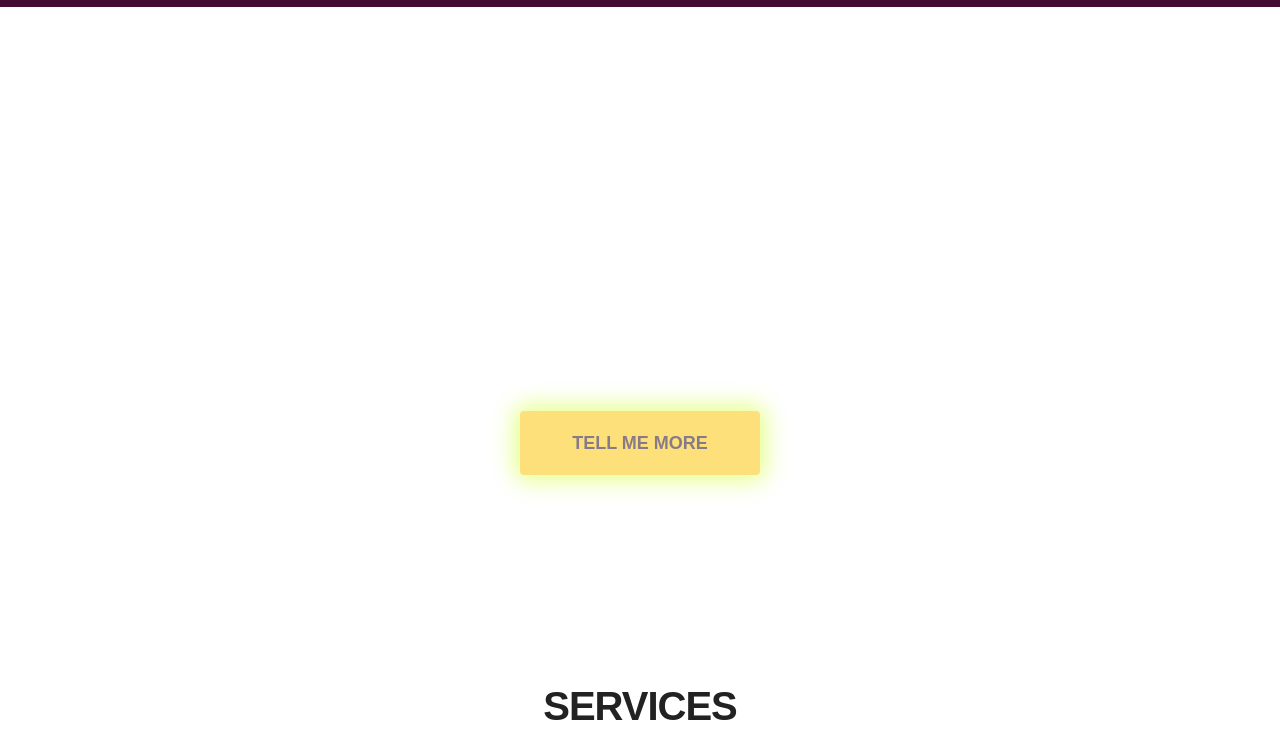
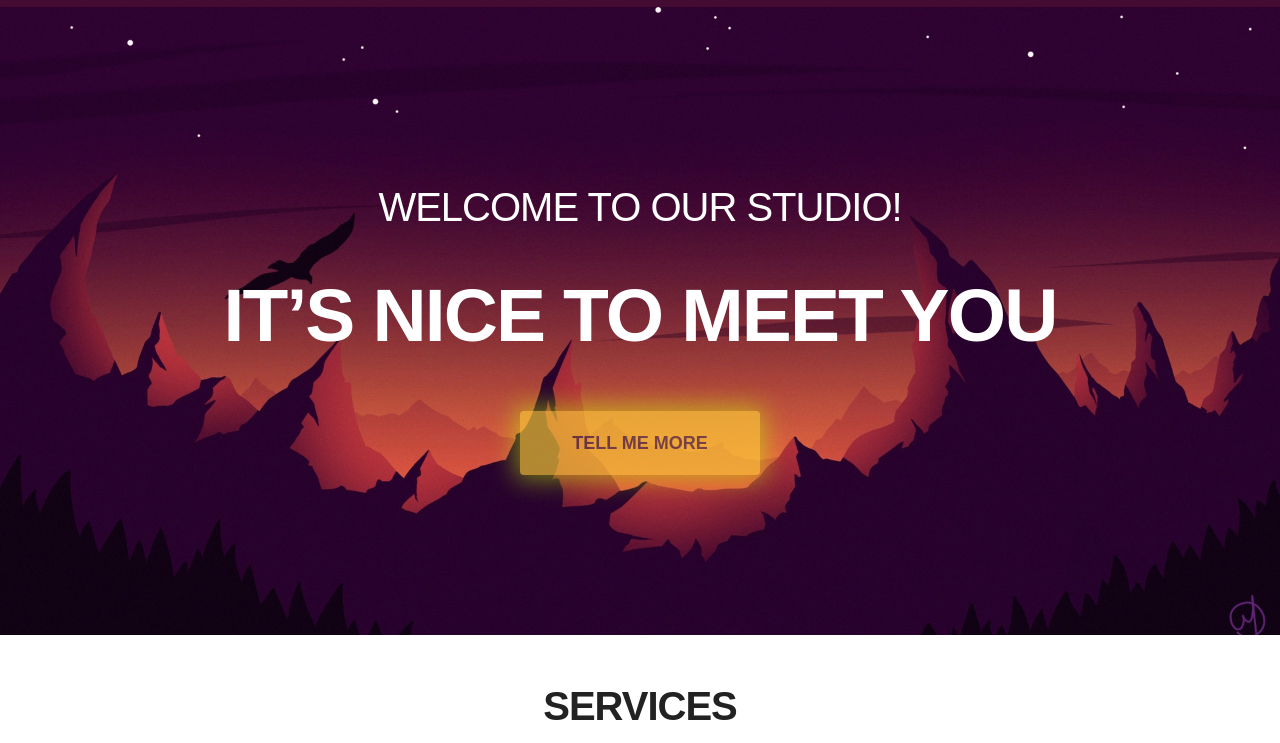
Before and after one commit to Alex0ar/Alex0ar-Alex0ar.github.io, a plain HTML site: page index.html in a window 1280 px wide. Shown: the part 45-788 px from the top of the page. Drawn offline with nearby package versions, Linux system fonts and the light colour scheme.

Commit message:
fix bug with header background location

```diff
--- a/styles.css
+++ b/styles.css
@@ -47,7 +47,7 @@ body{
 }
 
 header{
-	background: url('../web_golden/img/header-back.jpg') no-repeat center top / cover;
+	background: url('img/header-back.jpg') no-repeat center top / cover;
 	padding: 20px 0 160px 0;
 }
 
```
